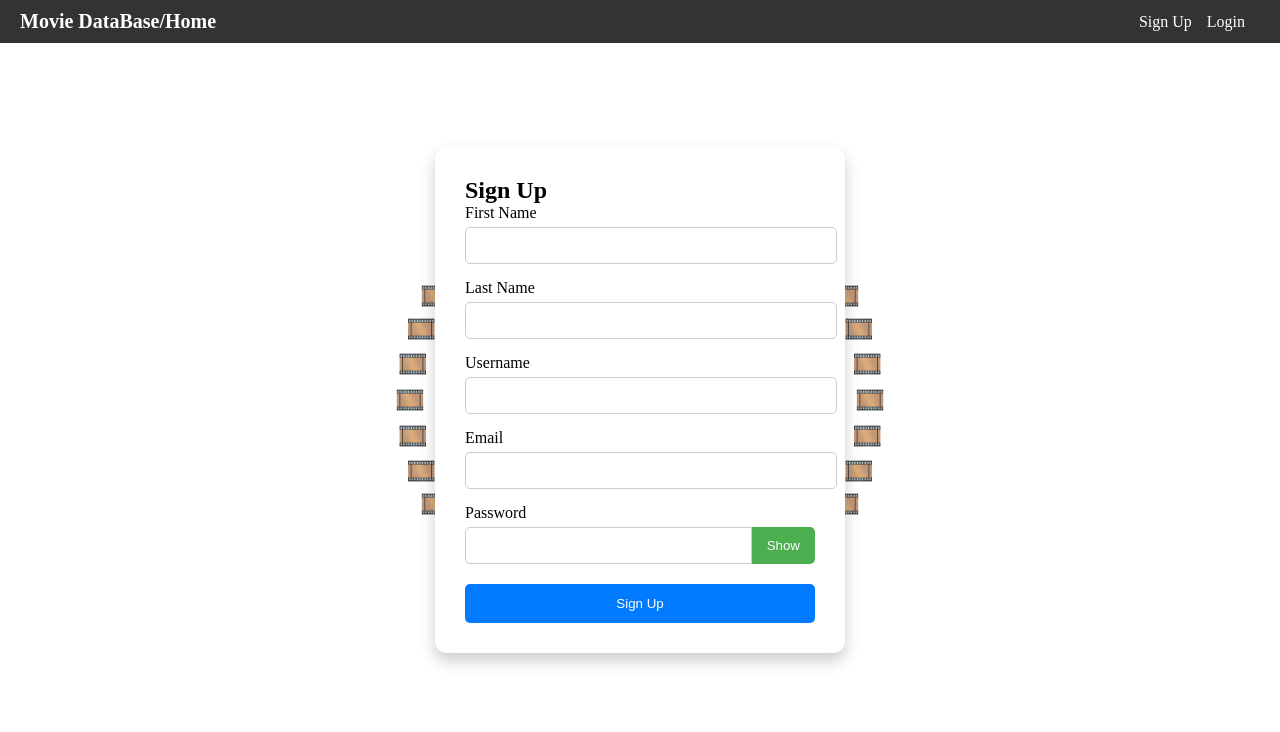
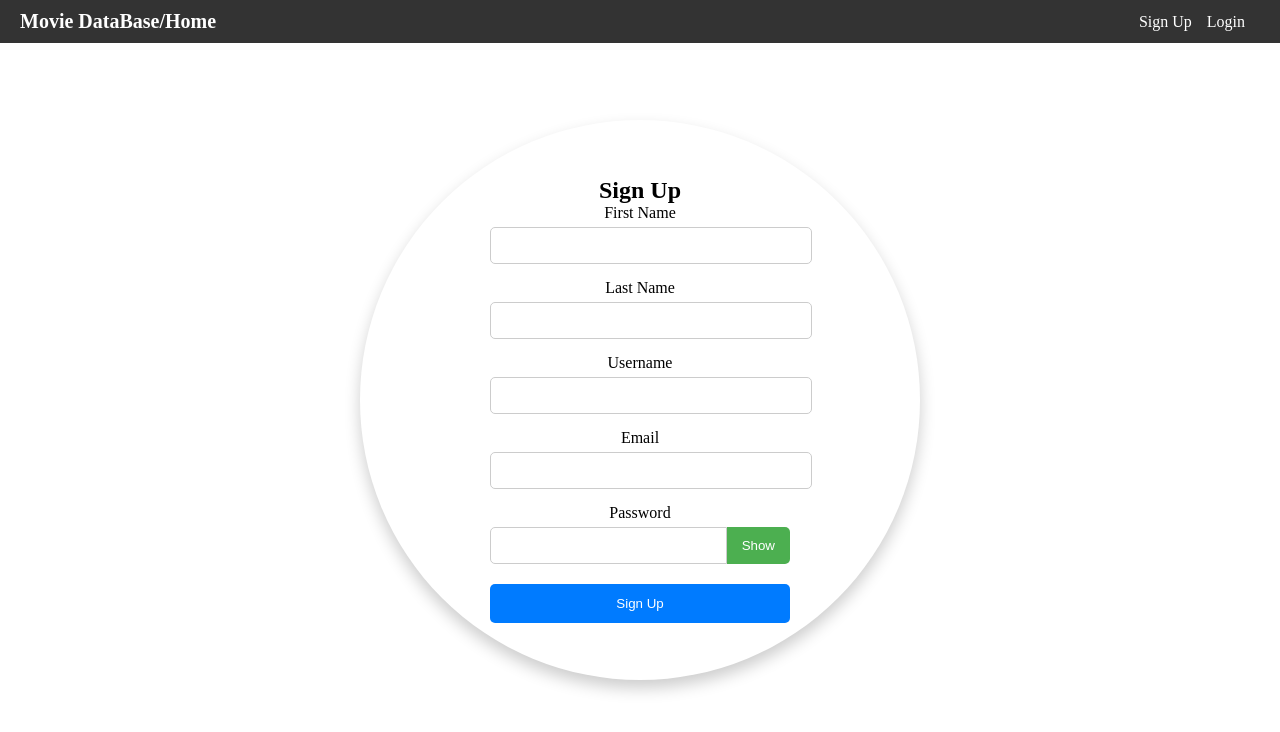
Before and after one commit to minyardlucky/MovieDB3, a React (Vite) app: page /signup in a window 1280 px wide. Shown: the top 732 px of the page. Built offline with nearby package versions, Linux system fonts and the light colour scheme; no server answers.

Commit message:
making box a circle

```diff
--- a/src/components/SignUp/SignUp.jsx
+++ b/src/components/SignUp/SignUp.jsx
@@ -3,10 +3,8 @@ import React, { useState } from "react";
 import { useNavigate } from "react-router-dom";
 
 // Constants for the circle effect
-// Increased number of reels for a "chain" effect
 const NUM_REELS = 40;
-// Adjusted radius to border the 350px max-width form + its padding
-const RADIUS = 230; // Roughly half of the form's width + its padding + some offset
+const RADIUS = 250; // Radius for the movie reel chain
 
 // Function to calculate position on a circle
 const getReelStyle = (index) => {
@@ -16,14 +14,12 @@ const getReelStyle = (index) => {
 
   return {
     position: 'absolute',
-    // Position relative to the center of the viewport
     top: `calc(50% + ${y}px)`,
     left: `calc(50% + ${x}px)`,
-    // Center the reel icon perfectly
     transform: 'translate(-50%, -50%)',
-    fontSize: '24px', // Slightly smaller for a denser chain
+    fontSize: '28px',
     color: '#9370DB', // Medium Purple color
-    zIndex: 1, // Keep reels behind the form
+    zIndex: 1,
   };
 };
 
@@ -81,8 +77,7 @@ function SignUp({ setUser }) {
   };
 
   return (
-    // 1. Full-page container for centering.
-    // Uses position: fixed to ensure it covers the viewport without increasing page scroll.
+    // 1. Full-page container for centering. Position: fixed prevents scrolling.
     <div
       style={{
         display: "flex",
@@ -96,20 +91,28 @@ function SignUp({ setUser }) {
       }}
     >
 
-      {/* 2. Form Container */}
+      {/* 2. Form Container - Now circular */}
       <div
         style={{
           backgroundColor: 'white',
           padding: '30px',
-          borderRadius: '12px',
+          // KEY CHANGE: Makes the container a circle/oval
+          borderRadius: '50%',
+          width: '500px',
+          height: '500px',
+          // Centers content inside the circular container
+          display: 'flex',
+          flexDirection: 'column',
+          justifyContent: 'center',
+          alignItems: 'center',
           boxShadow: '0 8px 16px rgba(0, 0, 0, 0.2)',
-          maxWidth: '350px',
-          width: '100%',
-          zIndex: 2, // Keep the form in front of the reels
+          zIndex: 2,
+          textAlign: 'center',
         }}
       >
         <h2>Sign Up</h2>
-        <form onSubmit={handleSignUp}>
+        {/* Form content width limited so it fits inside the circle */}
+        <form onSubmit={handleSignUp} style={{ width: '80%', maxWidth: '300px' }}>
           <div style={{ marginBottom: "15px" }}>
             <label style={{ display: "block", marginBottom: "5px" }}>First Name</label>
             <input
@@ -190,7 +193,7 @@ function SignUp({ setUser }) {
         {error && <p style={{ color: "red", marginTop: "15px" }}>{error}</p>}
       </div>
 
-      {/* 3. Movie Reel Icons (🎞️) - These are absolutely positioned relative to the fixed parent */}
+      {/* 3. Movie Reel Icons (🎞️) - Form the continuous circle border */}
       {[...Array(NUM_REELS)].map((_, index) => (
         <div key={index} style={getReelStyle(index)}>
           🎞️
```
